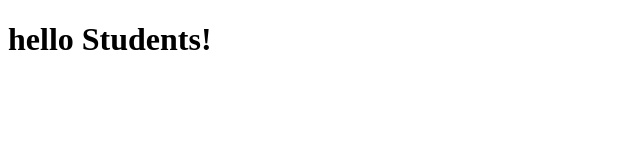
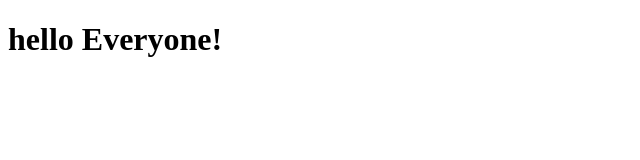
Before and after one commit to sidrasherhameed/work, a plain HTML site: page index.html in a window 1280 px wide. Shown: the full height of the page, 0-640 px from the left. Drawn offline with Linux system fonts and the light colour scheme.

Commit message:
update work

```diff
--- a/index.html
+++ b/index.html
@@ -6,6 +6,6 @@
     <title>Document</title>
 </head>
 <body>
-    <h1>hello Students!</h1>
+    <h1>hello Everyone!</h1>
 </body>
 </html>
```
